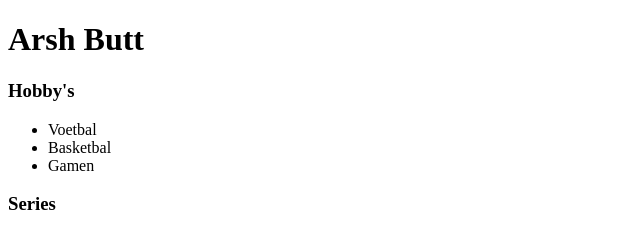
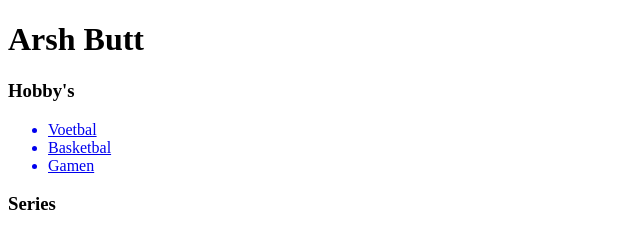
Before and after one commit to Praikai/Wat-weet-wikipedia-4679f9c3, a plain HTML site: page index.html in a window 1280 px wide. Shown: the top 231 px of the page, without its empty margins (0-640 px from the left). Drawn offline with Linux system fonts and the light colour scheme.

Commit message:
Add files via upload

```diff
--- a/index.html
+++ b/index.html
@@ -14,9 +14,9 @@
         <h3>Hobby's</h3>
         <ul>
 
-            <li>Voetbal</li>
-            <li>Basketbal</li>
-            <li>Gamen</li>
+            <a href="https://nl.wikipedia.org/wiki/Voetbal"><li>Voetbal</li></a>
+            <a href="https://en.wikipedia.org/wiki/Basketball"><li>Basketbal</li></a>
+            <a href="https://en.wikipedia.org/wiki/Video_game"><li>Gamen</li></a>
 
         </ul>
 
```
Also changed, not shown: AB.jpg, Screenshot_1.png.
